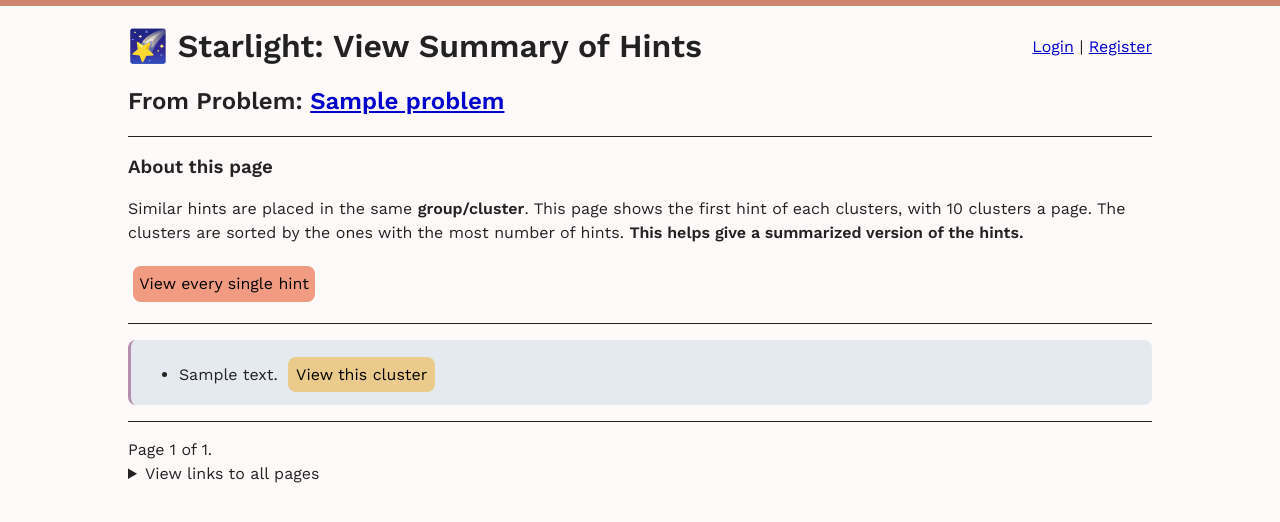
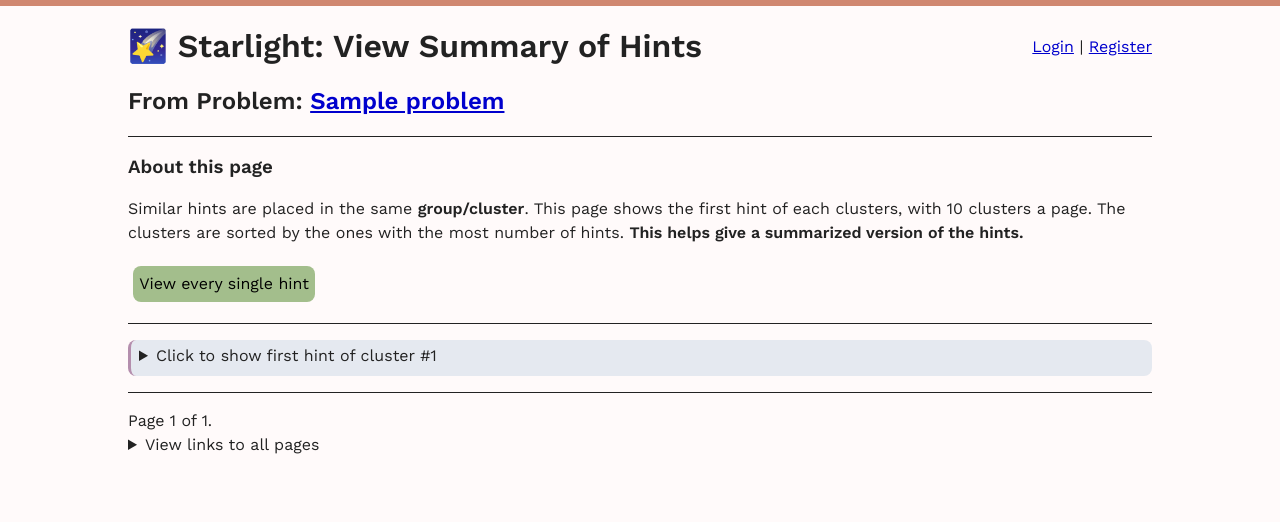
Before and after one commit to bkf2020/starlight, a Django app: page /problems/viewAllSummary/?problem=1&type=hint in a window 1280 px wide. Shown: the top 522 px of the page. Run offline with Django 4.2, Linux system fonts and the light colour scheme; tables that the repository leaves empty hold one stand-in row (values such as "Sample post").

Commit message:
Hide hints on summary of hints, prevent buttonLink from showing visited link color

```diff
--- a/problems/templates/problems/view_all_summary.html
+++ b/problems/templates/problems/view_all_summary.html
@@ -49,7 +49,7 @@
                     Similar hints are placed in the same <b>group/cluster</b>. This page shows the first hint of each clusters, with 10 clusters a page.
                     The clusters are sorted by the ones with the most number of hints. <b>This helps give a summarized version of the hints.</b>
                 </p>
-                <p><a href="{% url 'view-all-hints-insights' %}?type=hint&problem={{ problem.id }}" class="buttonLink bg-orange">View every single hint</a></p>
+                <p><a href="{% url 'view-all-hints-insights' %}?type=hint&problem={{ problem.id }}" class="buttonLink bg-green">View every single hint</a></p>
             </div>
         {% else %}
             <div style="border-bottom: 0.1em solid;">
@@ -60,16 +60,19 @@
                 </p>
                 <div style="margin-bottom: 0.5em;">
                     <a href="{% url 'view-all-hints-insights' %}?type=insight&problem={{ problem.id }}" class="buttonLink bg-blue">View every single insight</a>
-                    <a href="{% url 'problems-similar-insights' %}?type=all&problem={{ problem.id }}" class="buttonLink bg-green">SIMILAR Problems with insights similar to ANY insight of this problem</a>
+                    <a href="{% url 'problems-similar-insights' %}?type=all&problem={{ problem.id }}" class="buttonLink bg-green"><b>SIMILAR Problems</b> with insights similar to <b>ANY insight of this problem</b></a>
                 </div>
             </div>
         {% endif %}
         {% for info in page_obj %}
             {% if request.GET.type == "hint" %}
                 <div class="hintInsightContainer">
-                    <ul style="margin: 0.5em 0px 0px 0px;">
-                        <li>{{ info.hint.text }} <button class="viewHintCluster" clusterid="{{ info.cluster_id }}" problemid="{{ info.problem_id }}">View this cluster</button></li>
-                    </ul>
+                    <details>
+                        <summary>Click to show first hint of cluster #{{ info.pos }}</summary>
+                        <ul style="margin: 0.5em 0px 0px 0px;">
+                            <li>{{ info.hint.text }} <button class="viewHintCluster bg-cyan" clusterid="{{ info.cluster_id }}" problemid="{{ info.problem_id }}">View this cluster</button></li>
+                        </ul>
+                    </details>
                 </div>
             {% else %}
                 <div class="hintInsightContainer">
@@ -77,7 +80,7 @@
                         <p style="margin-top: 0.4em; margin-bottom: 0.4em;">{{ info.insight.text }}</p>
                         <div>
                             <button class="viewInsightCluster" clusterid="{{ info.cluster_id }}" problemid="{{ info.problem_id }}">View this cluster</button>
-                            <button class="viewSimilarProblems bg-orange" clusterid="{{ info.cluster_id }}" problemid="{{ info.problem_id }}">Problems with common insights to this cluster</button>
+                            <button class="viewSimilarProblems bg-orange" clusterid="{{ info.cluster_id }}" problemid="{{ info.problem_id }}">Problems with <b>insights similar</b> to any one in this <b>cluster</b></button>
                         </div>
                     </li></ul>
                 </div>
--- a/problems/views.py
+++ b/problems/views.py
@@ -187,7 +187,8 @@ def view_all_summary(request):
     search_hint = request.GET.get('type') == "hint"
     if search_hint:
         hints_insights = []
-        for hint in HintCluster.objects.filter(problem_id=problem_id, first=True).order_by('cluster_id'):
+        for pos, hint in enumerate(HintCluster.objects.filter(problem_id=problem_id, first=True).order_by('cluster_id'), start=1):
+            hint.pos = pos
             hint.cluster_size = HintCluster.objects.filter(problem_id=problem_id).count()
             hints_insights.append(hint)
     else:
--- a/static/css/main.css
+++ b/static/css/main.css
@@ -66,6 +66,9 @@ td, th {
 .buttonLink {
 	display: inline-block;
 	padding: 0.4em !important;
+}
+a.buttonLink:visited {
+	color: black !important;
 }
 button:hover {
 	background-color: #ffe1a4;
```
